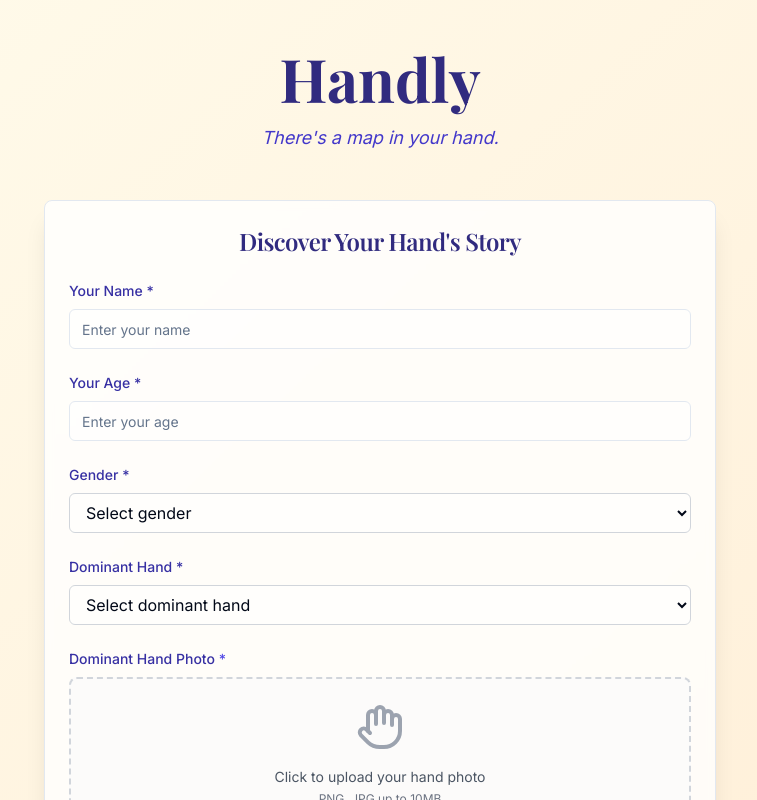
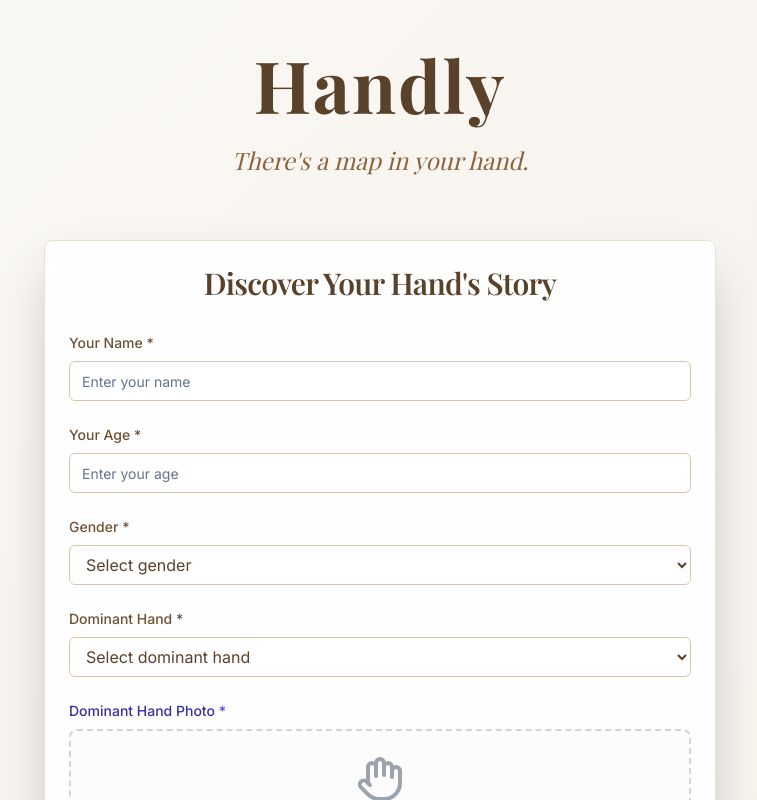
Before and after one commit to CrayonVoyage/handly-whispers-within, a React (Vite) app: page / in a window 1280 px wide. Shown: the top 800 px of the page, without its empty margins (260-1017 px from the left). Built offline with nearby package versions, Linux system fonts and the light colour scheme.

Commit message:
Refactor: Update design
- Update background color to light cream.
- Enhance header styling.
- Adjust color scheme.
- Ensure font readability.

```diff
--- a/src/components/HandlyForm.tsx
+++ b/src/components/HandlyForm.tsx
@@ -1,4 +1,3 @@
-
 import React, { useState } from 'react';
 import { Button } from '@/components/ui/button';
 import { Input } from '@/components/ui/input';
@@ -137,22 +136,22 @@ const HandlyForm: React.FC = () => {
 
   try {
     return (
-      <div className="min-h-screen bg-gradient-to-br from-amber-50 to-orange-100 py-12 px-4">
+      <div className="min-h-screen bg-gradient-to-br from-sand-50 to-sand-100 py-12 px-4">
         <div className="max-w-2xl mx-auto">
-          {/* Header */}
-          <div className="text-center mb-12">
-            <h1 className="text-5xl md:text-6xl font-bold text-indigo-900 mb-4">
+          {/* Enhanced Header */}
+          <header className="text-center mb-16">
+            <h1 className="text-6xl md:text-7xl font-playfair font-bold text-sand-900 mb-6 tracking-wide">
               Handly
             </h1>
-            <p className="text-lg text-indigo-700 italic">
+            <p className="text-xl md:text-2xl font-playfair italic text-sand-700 font-medium">
               There's a map in your hand.
             </p>
-          </div>
+          </header>
 
           {/* Form */}
-          <Card className="bg-white/80 backdrop-blur-sm shadow-xl">
-            <CardHeader className="text-center pb-6">
-              <CardTitle className="text-2xl text-indigo-900">
+          <Card className="bg-white/90 backdrop-blur-sm shadow-2xl border-sand-200">
+            <CardHeader className="text-center pb-8">
+              <CardTitle className="text-3xl font-playfair text-sand-900">
                 Discover Your Hand's Story
               </CardTitle>
             </CardHeader>
@@ -160,13 +159,13 @@ const HandlyForm: React.FC = () => {
               <form onSubmit={handleSubmit} className="space-y-6">
                 {/* Name */}
                 <div>
-                  <label className="block text-sm font-medium text-indigo-800 mb-2">
+                  <label className="block text-sm font-medium text-sand-800 mb-2">
                     Your Name *
                   </label>
                   <Input
                     value={formData.name}
                     onChange={(e) => handleInputChange('name', e.target.value)}
-                    className="bg-white/50"
+                    className="bg-white/70 border-sand-300 focus:border-sand-500 focus:ring-sand-500"
                     placeholder="Enter your name"
                     required
                   />
@@ -174,14 +173,14 @@ const HandlyForm: React.FC = () => {
 
                 {/* Age */}
                 <div>
-                  <label className="block text-sm font-medium text-indigo-800 mb-2">
+                  <label className="block text-sm font-medium text-sand-800 mb-2">
                     Your Age *
                   </label>
                   <Input
                     type="number"
                     value={formData.age}
                     onChange={(e) => handleInputChange('age', e.target.value)}
-                    className="bg-white/50"
+                    className="bg-white/70 border-sand-300 focus:border-sand-500 focus:ring-sand-500"
                     placeholder="Enter your age"
                     min="1"
                     max="150"
@@ -191,13 +190,13 @@ const HandlyForm: React.FC = () => {
 
                 {/* Gender */}
                 <div>
-                  <label className="block text-sm font-medium text-indigo-800 mb-2">
+                  <label className="block text-sm font-medium text-sand-800 mb-2">
                     Gender *
                   </label>
                   <select
                     value={formData.gender}
                     onChange={(e) => handleInputChange('gender', e.target.value)}
-                    className="w-full h-10 px-3 py-2 bg-white/50 border border-gray-300 rounded-md focus:outline-none focus:ring-2 focus:ring-indigo-400"
+                    className="w-full h-10 px-3 py-2 bg-white/70 border border-sand-300 rounded-md focus:outline-none focus:ring-2 focus:ring-sand-500 focus:border-sand-500 text-sand-900"
                     required
                   >
                     <option value="">Select gender</option>
@@ -210,13 +209,13 @@ const HandlyForm: React.FC = () => {
 
                 {/* Dominant Hand */}
                 <div>
-                  <label className="block text-sm font-medium text-indigo-800 mb-2">
+                  <label className="block text-sm font-medium text-sand-800 mb-2">
                     Dominant Hand *
                   </label>
                   <select
                     value={formData.dominant_hand}
                     onChange={(e) => handleInputChange('dominant_hand', e.target.value)}
-                    className="w-full h-10 px-3 py-2 bg-white/50 border border-gray-300 rounded-md focus:outline-none focus:ring-2 focus:ring-indigo-400"
+                    className="w-full h-10 px-3 py-2 bg-white/70 border border-sand-300 rounded-md focus:outline-none focus:ring-2 focus:ring-sand-500 focus:border-sand-500 text-sand-900"
                     required
                   >
                     <option value="">Select dominant hand</option>
@@ -245,7 +244,7 @@ const HandlyForm: React.FC = () => {
                 <Button
                   type="submit"
                   disabled={isLoading}
-                  className="w-full bg-indigo-600 hover:bg-indigo-700 text-white py-3 rounded-xl shadow-lg hover:shadow-xl transition-all duration-200"
+                  className="w-full bg-sand-700 hover:bg-sand-800 text-white py-3 rounded-xl shadow-lg hover:shadow-xl transition-all duration-200 font-medium"
                 >
                   {isLoading ? (
                     <>
@@ -265,17 +264,17 @@ const HandlyForm: React.FC = () => {
 
           {/* Reading Result Card */}
           {readingResult && (
-            <Card className="mt-12 bg-white/90 backdrop-blur-sm shadow-xl">
+            <Card className="mt-12 bg-white/95 backdrop-blur-sm shadow-2xl border-sand-200">
               <CardHeader className="text-center">
-                <CardTitle className="text-3xl text-indigo-900 flex items-center justify-center gap-2">
-                  <Sparkles className="h-6 w-6 text-indigo-600" />
+                <CardTitle className="text-3xl font-playfair text-sand-900 flex items-center justify-center gap-2">
+                  <Sparkles className="h-6 w-6 text-sand-600" />
                   Your Hand's Story
-                  <Sparkles className="h-6 w-6 text-indigo-600" />
+                  <Sparkles className="h-6 w-6 text-sand-600" />
                 </CardTitle>
               </CardHeader>
               <CardContent>
                 <div className="prose prose-lg max-w-none">
-                  <p className="text-indigo-800 leading-relaxed whitespace-pre-wrap">
+                  <p className="text-sand-800 leading-relaxed whitespace-pre-wrap font-inter">
                     {readingResult}
                   </p>
                 </div>
```
